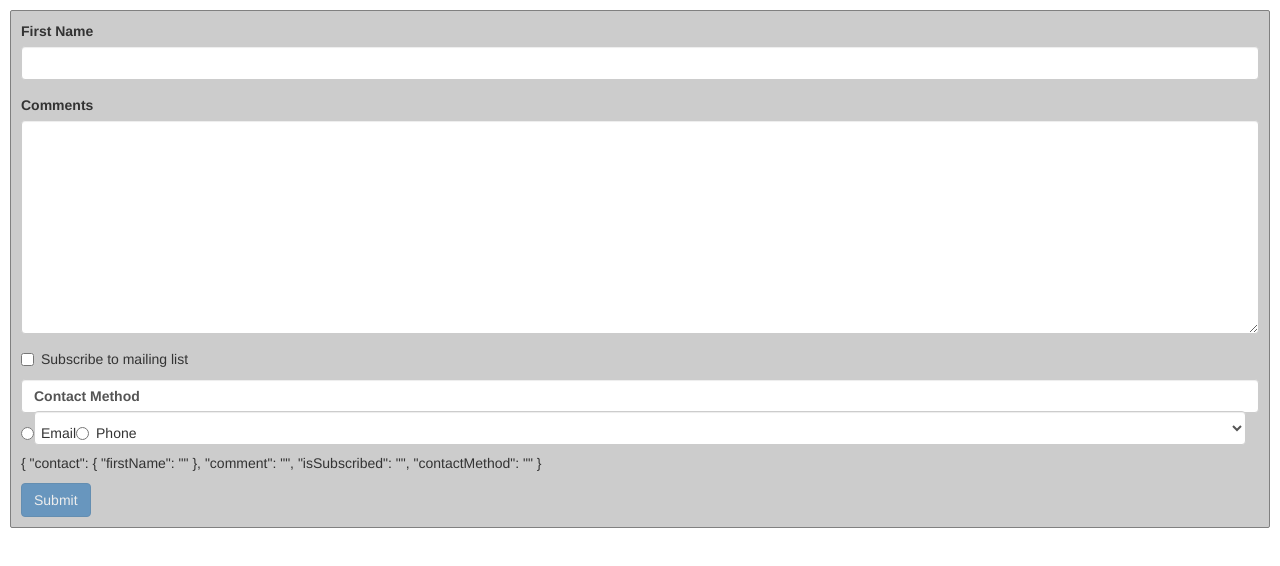
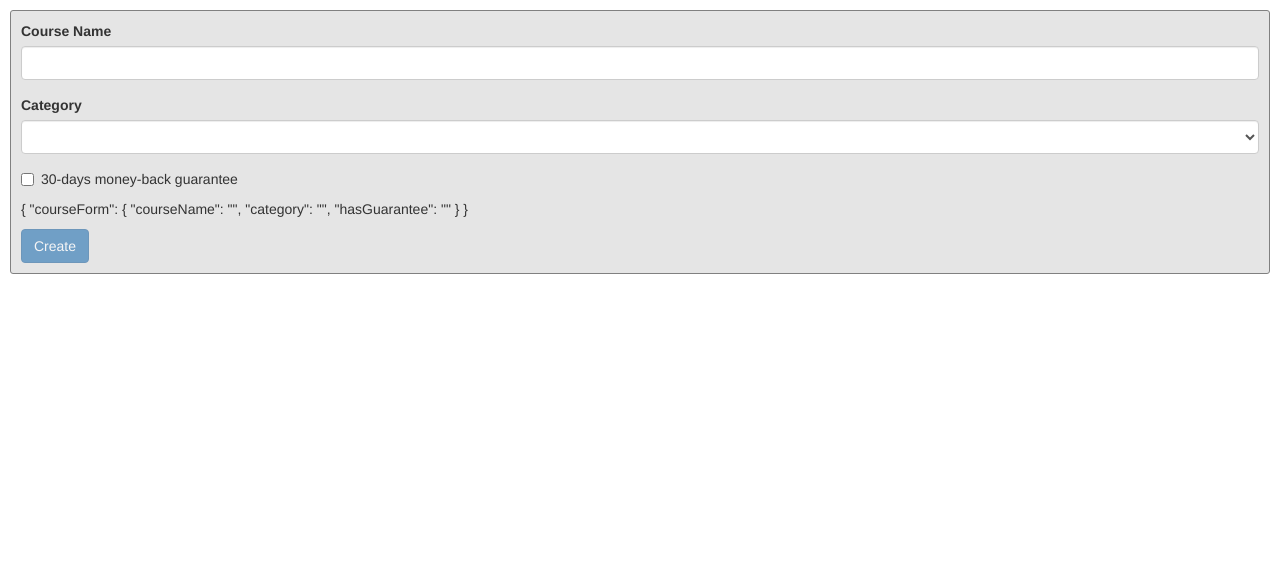
Before and after one commit to wintersocram/angular-training, an Angular app in the folder courses/: page / in a window 1280 px wide. Shown: the top 566 px of the page. Built offline with nearby package versions, Linux system fonts and the light colour scheme.

Commit message:
assignment-6: finished assignment

```diff
--- a/courses/src/app/app.component.html
+++ b/courses/src/app/app.component.html
@@ -32,4 +32,6 @@
 <h2>Directives</h2>
 <input type="text" appInputFormat format="uppercase">
 -->
-<contact-form></contact-form>
+<!-- <contact-form></contact-form> -->
+
+<course-form></course-form>
--- a/courses/src/app/app.module.ts
+++ b/courses/src/app/app.module.ts
@@ -11,6 +11,7 @@ import { LikeComponent } from './like/like.component';
 import { ZippyComponent } from './zippy/zippy.component';
 import { InputFormatDirective } from './input-format/input-format.directive';
 import { ContactFormComponent } from './contact-form/contact-form.component';
+import { CourseFormComponent } from './course-form/course-form.component';
 
 @NgModule({
   declarations: [
@@ -20,7 +21,8 @@ import { ContactFormComponent } from './contact-form/contact-form.component';
     LikeComponent,
     ZippyComponent,
     InputFormatDirective,
-    ContactFormComponent
+    ContactFormComponent,
+    CourseFormComponent
   ],
   imports: [
     BrowserModule,
--- /dev/null
+++ b/courses/src/app/course-form/course-form.component.css
@@ -0,0 +1,19 @@
+.course-form {
+    margin: 10px;
+    padding: 10px;
+    background-color: rgba(0, 0, 0, 0.1);
+    border: 1px solid gray;
+    border-radius: 3px;
+
+}
+.form-control.ng-invalid.ng-touched {
+    border-color: #a9444287;
+    border-radius: 3px 3px 0 0;
+    border-bottom: none;
+}
+.course-form .alert.alert-danger {
+    padding: 0 10px;
+    border-color: #a9444287;
+    border-radius: 0 0 3px 3px;
+    border-top: none;
+}
--- /dev/null
+++ b/courses/src/app/course-form/course-form.component.html
@@ -0,0 +1,60 @@
+<form #f="ngForm" (ngSubmit)="onSubmit(f, courseName)" class="course-form">
+    <div ngModelGroup="courseForm" #courseForm="ngModelGroup">
+        <div class="form-group">
+            <label for="courseName">Course Name</label>
+            <input
+                required
+                minlength="5"
+                ngModel
+                name="courseName"
+                #courseName="ngModel"
+                (change)="log(courseName)"
+                id="courseName"
+                class="form-control"
+                type="text"
+            >
+            <div class="alert alert-danger" *ngIf="courseName.touched && courseName.invalid">
+                <div *ngIf="courseName.errors.required">
+                    A name is required
+                </div>
+                <div *ngIf="courseName.errors.minlength">
+                    At least {{ courseName.errors.minlength.requiredLength }} characters is required
+                </div>
+            </div>
+        </div>
+        <div class="form-group">
+            <label for="category">Category</label>
+            <select
+                required
+                pattern="[^0]+"
+                ngModel
+                name="category"
+                #category="ngModel"
+                id="category"
+                class="form-control"
+            >
+                <option *ngFor="let category of categories" [value]="category.id">{{ category.name }}</option>
+            </select>
+            <div class="alert alert-danger" *ngIf="category.touched && category.invalid">
+                A category is required
+            </div>
+        </div>
+        <div class="checkbox">
+            <label>
+                <input
+                    ngModel
+                    name="hasGuarantee"
+                    #hasGuarantee="ngModel"
+                    type="checkbox"
+                >
+                30-days money-back guarantee
+            </label>
+        </div>
+    </div>
+    <p>{{ f.value | json }}</p>
+    <button
+        type="submit"
+        [disabled]="!f.valid"
+        class="btn btn-primary"
+    >Create</button>
+</form>
--- /dev/null
+++ b/courses/src/app/course-form/course-form.component.ts
@@ -0,0 +1,25 @@
+import { Component, OnInit } from '@angular/core';
+import { NgForm } from '@angular/forms';
+
+@Component({
+  selector: 'course-form',
+  templateUrl: './course-form.component.html',
+  styleUrls: ['./course-form.component.css']
+})
+export class CourseFormComponent {
+
+  categories = [
+    { id: 0, name: '' },
+    { id: 1, name: 'Development' },
+    { id: 2, name: 'Art' },
+    { id: 3, name: 'Languages' }
+  ];
+
+  onSubmit(form: NgForm, courseName) {
+    console.log('courseName: %o', courseName);
+    console.log('%o', form);
+  }
+  log(x) {
+    console.log(`[log()]\n\tx: %o`, x);
+  }
+}
```
Also changed, not shown: 1 other file (tests, documents, lock files or other folders).
